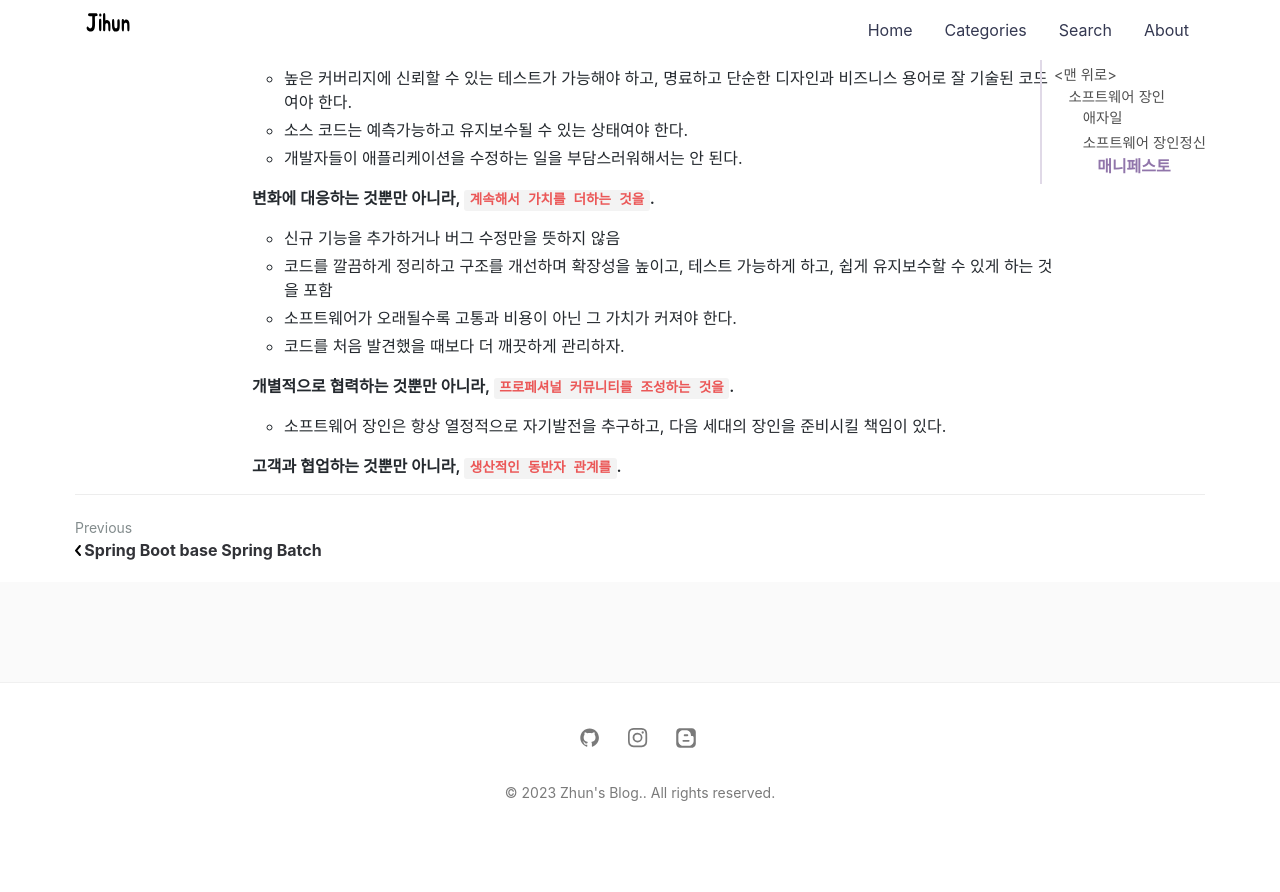
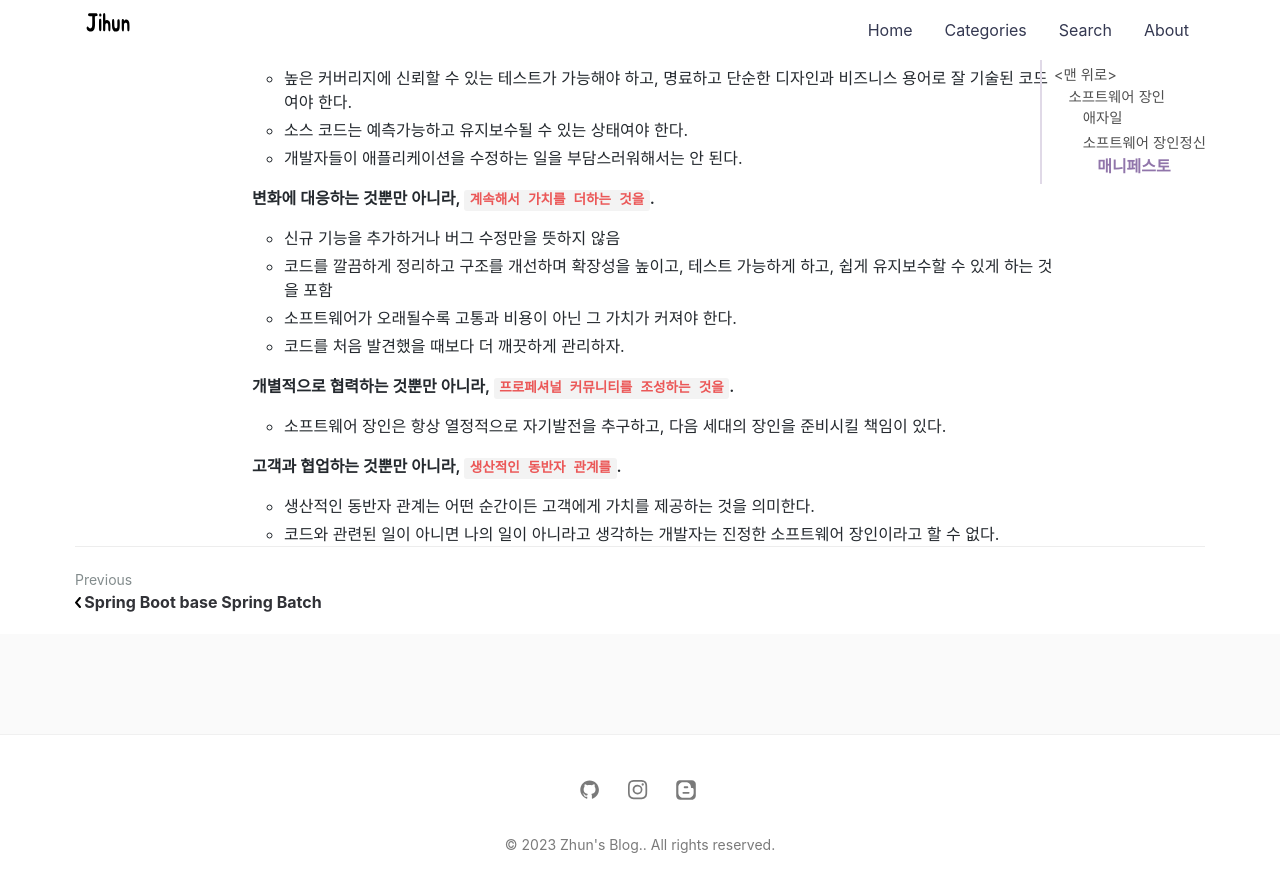
Before and after one commit to jihunparkme/jihunparkme.github.io, a Jekyll site: the page built from _posts/2023-02-01-a-software-master.md, in a window 1280 px wide and 900 px high, scrolled down 2070 px. Shown: the top 892 px of the window. Built offline with Jekyll 4.4.1, drawn with Linux system fonts in a browser that asks for light colours; nearby versions of some CDN libraries; comment, search, counter and statistics services are not loaded; before the commit the page ends 2918 px from its top, so only the background shows below that.

Commit message:
[software master] 소프트웨어 장인정신 매니페스토 04

```diff
--- a/_posts/2023-02-01-a-software-master.md
+++ b/_posts/2023-02-01-a-software-master.md
@@ -81,3 +81,6 @@
   - 소프트웨어 장인은 항상 열정적으로 자기발전을 추구하고, 다음 세대의 장인을 준비시킬 책임이 있다.
 
   **고객과 협업하는 것뿐만 아니라, `생산적인 동반자 관계를`.**
+
+  - 생산적인 동반자 관계는 어떤 순간이든 고객에게 가치를 제공하는 것을 의미한다.
+  - 코드와 관련된 일이 아니면 나의 일이 아니라고 생각하는 개발자는 진정한 소프트웨어 장인이라고 할 수 없다.
```
